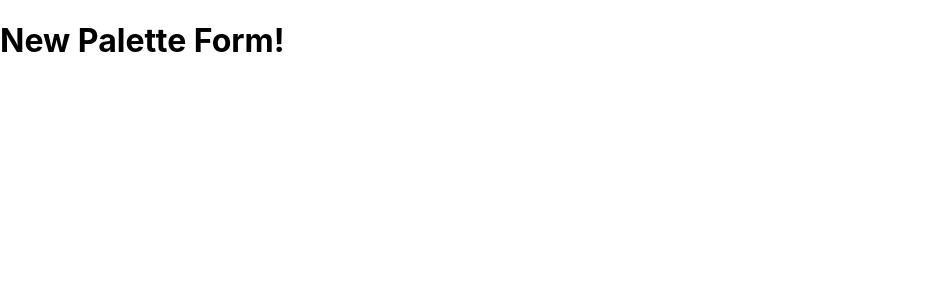
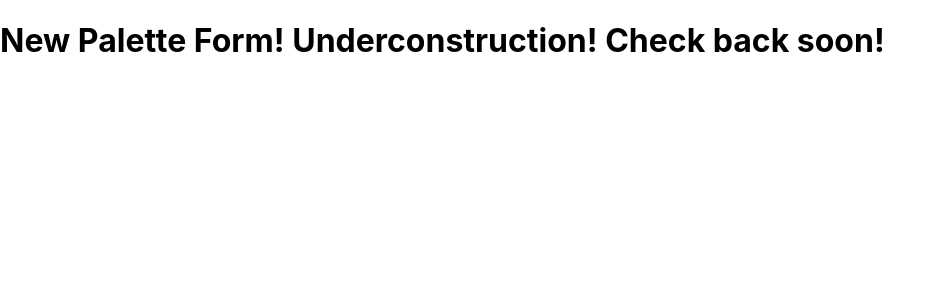
Before and after one commit to jxh053188/react-color-app, a React (Create React App) app: page /palette/new in a window 1280 px wide. Shown: the top 300 px of the page, without its empty margins (0-943 px from the left). Built offline with nearby package versions, Linux system fonts and the light colour scheme.

Commit message:
New palette form start

```diff
--- a/src/Components/NewPaletteForm.js
+++ b/src/Components/NewPaletteForm.js
@@ -4,7 +4,7 @@ class NewPaletteForm extends Component {
   render() {
     return (
       <div>
-        <h1>New Palette Form!</h1>
+        <h1>New Palette Form! Underconstruction! Check back soon!</h1>
       </div>
     );
   }
```
